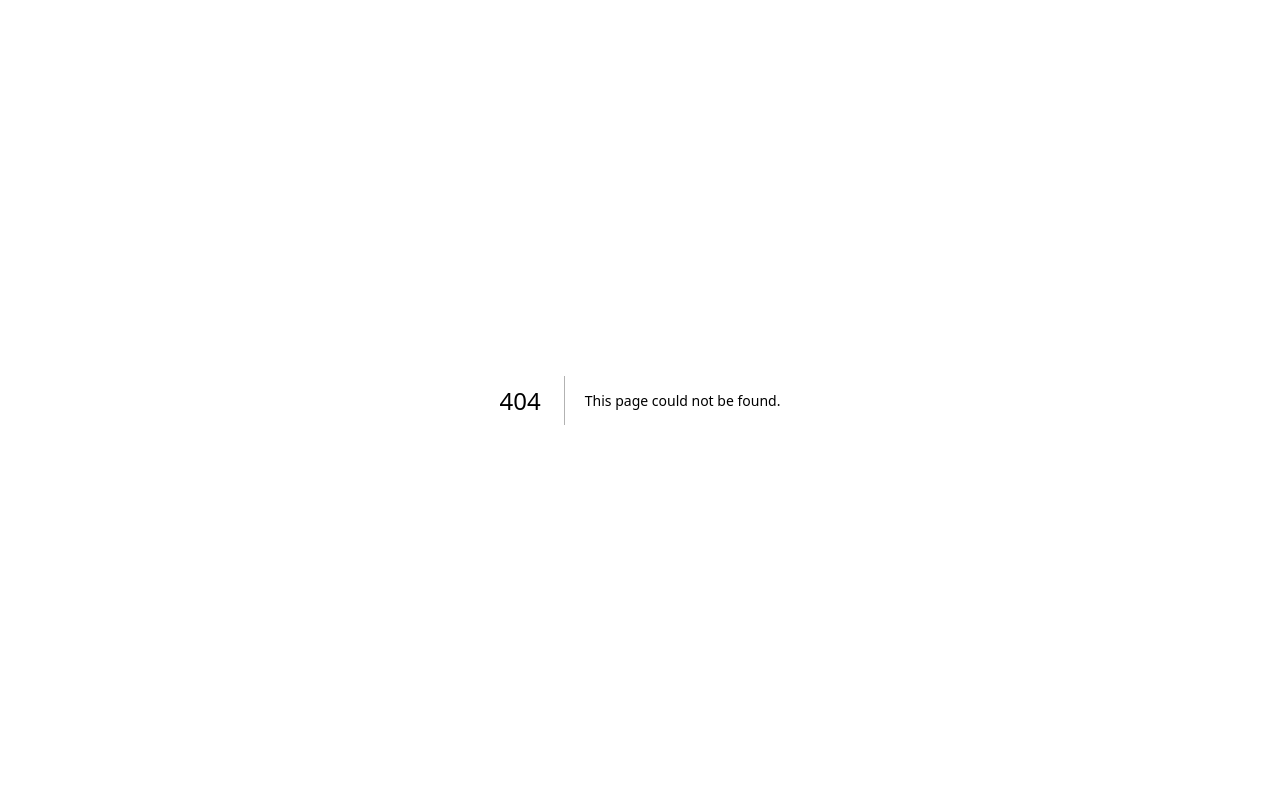
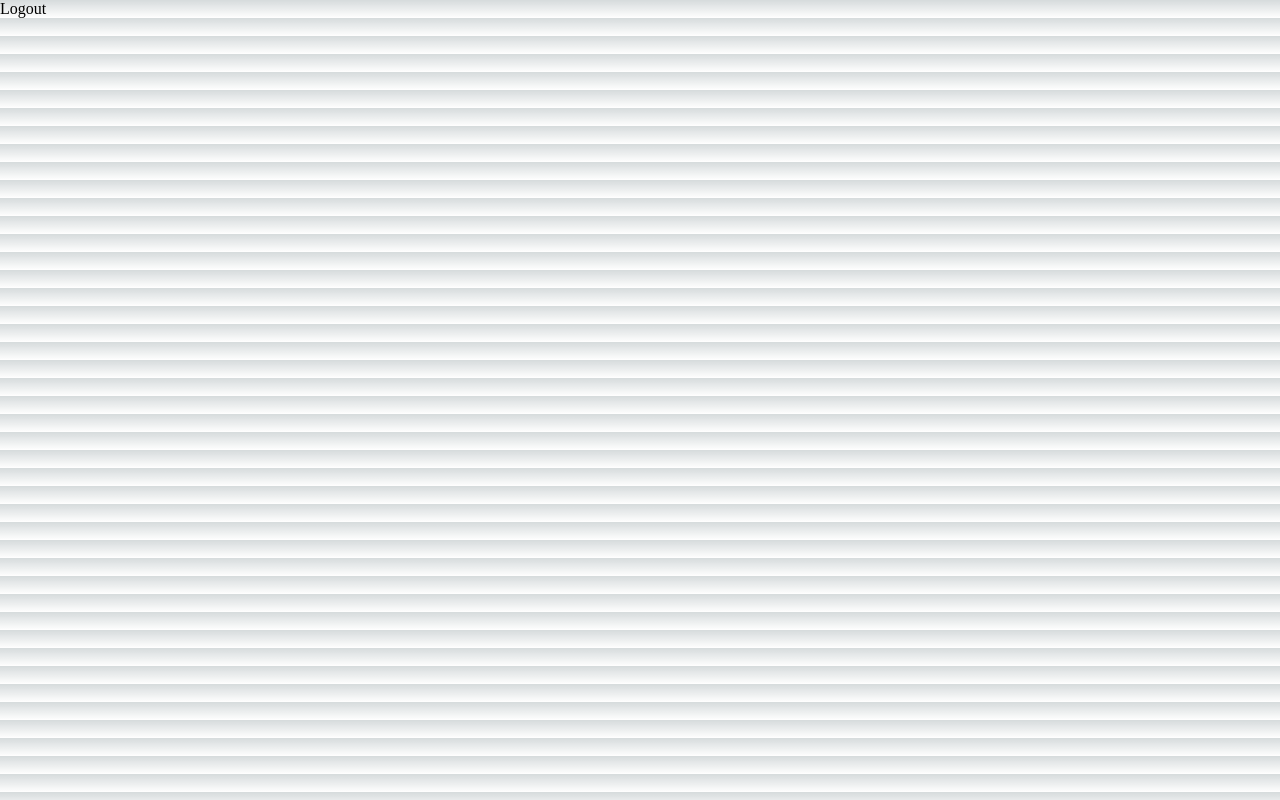
Before and after one commit to barrymun/sample-app, a Next.js app in the folder client/: page /logout in a window 1280 px wide. Before the commit this address had no page. Built offline with nearby package versions, Linux system fonts and the light colour scheme.

Commit message:
working logout and refactor

```diff
--- a/client/src/app/components/login-button.tsx
+++ b/client/src/app/components/login-button.tsx
@@ -1,9 +1,5 @@
-// import React from "react";
+const LoginButton = () => {
+  return <a href="/api/auth/login">Login</a>;
+};
 
-// const LoginButton = () => {
-//   const { loginWithRedirect } = useAuth0();
-
-//   return <button onClick={() => loginWithRedirect()}>Log In</button>;
-// };
-
-// export { LoginButton };
+export { LoginButton };
--- a/client/src/app/components/logout-button.tsx
+++ b/client/src/app/components/logout-button.tsx
@@ -1,9 +1,5 @@
-// import React from "react";
+const LogoutButton = () => {
+  return <a href="/api/auth/logout">Logout</a>;
+};
 
-// const LogoutButton = () => {
-//   const { logout } = useAuth0();
-
-//   return <button onClick={() => logout({ logoutParams: { returnTo: window.location.origin } })}>Log Out</button>;
-// };
-
-// export { LogoutButton };
+export { LogoutButton };
--- a/client/src/pages/index.tsx
+++ b/client/src/pages/index.tsx
@@ -1,5 +1,3 @@
 export default function Home() {
   return <p>hello world</p>;
 }
-
-export { Home };
--- /dev/null
+++ b/client/src/pages/logout.tsx
@@ -0,0 +1,5 @@
+import { LogoutButton } from "app/components";
+
+export default function Logout() {
+  return <LogoutButton />;
+}
```
Also changed, not shown: client/src/app/components/layout.tsx (+0 -11 lines), client/src/pages/login.tsx (+2 -6 lines).
